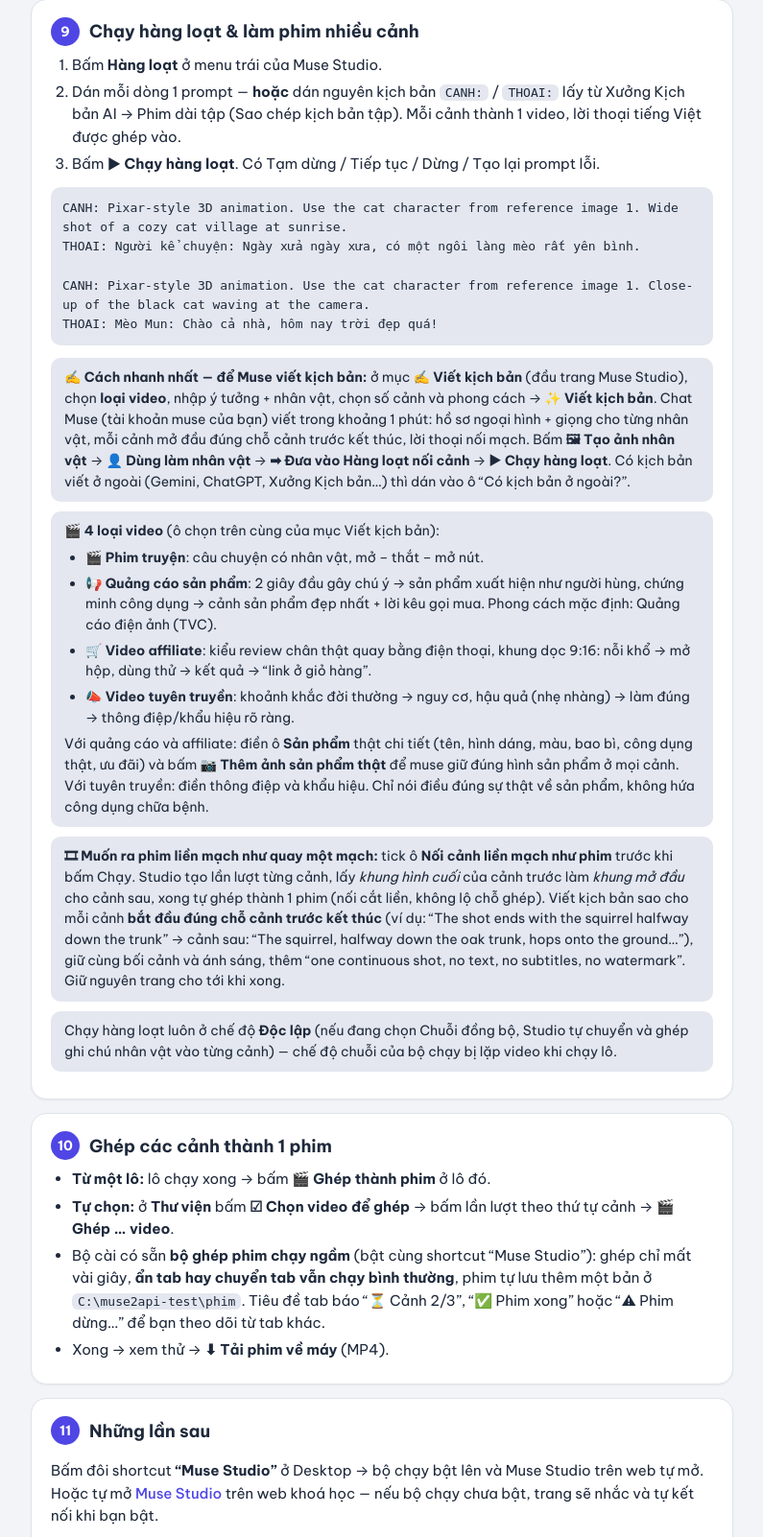
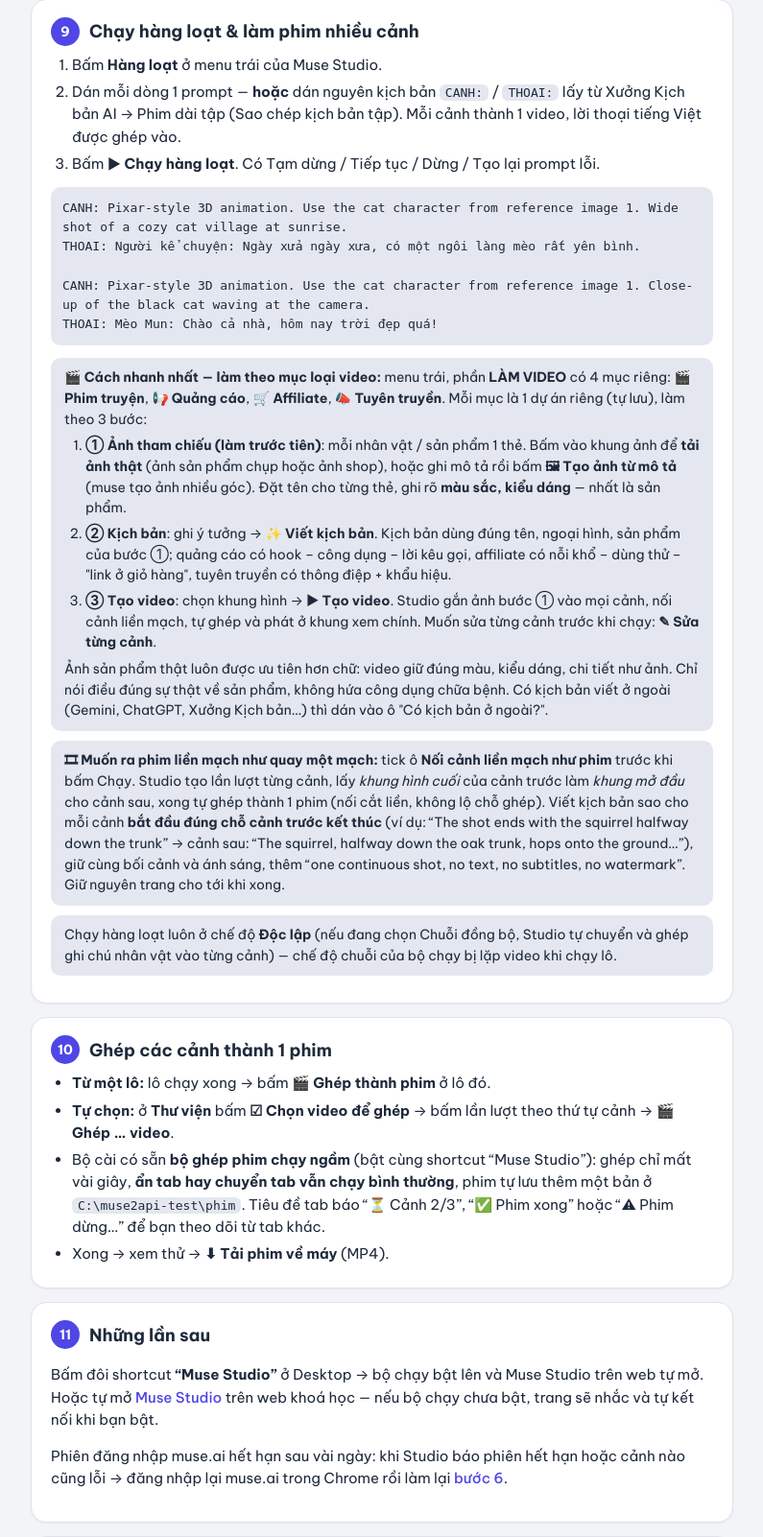
Before and after one commit to nguyenvanlap1096-ship-it/KHOAHOCVIDEOAI, a Node project: template views/muse-guide.ejs in a window 1280 px wide. Shown: the part 2900-4502 px from the top of the page at 96% size, without its empty margins (304-1099 px from the left). Run offline with Node 20 templates, Linux system fonts and the light colour scheme; the template is opened without the code that fills it: most values are stand-ins (such as "Sample title", 1, 10 or a date in 2020); grey boxes marked "Sample" are stand-in pictures.

Commit message:
Muse Studio: hướng dẫn quy trình 3 bước theo từng loại video
Co-Authored-By: Claude Opus 5.5 <noreply@anthropic.com>

```diff
--- a/views/muse-guide.ejs
+++ b/views/muse-guide.ejs
@@ -123,15 +123,13 @@ THOAI: Người kể chuyện: Ngày xửa ngày xưa, có một ngôi làng mè
 
 CANH: Pixar-style 3D animation. Use the cat character from reference image 1. Close-up of the black cat waving at the camera.
 THOAI: Mèo Mun: Chào cả nhà, hôm nay trời đẹp quá!</pre>
-    <div class="tip"><strong>✍ Cách nhanh nhất — để Muse viết kịch bản:</strong> ở mục <strong>✍ Viết kịch bản</strong> (đầu trang Muse Studio), chọn <strong>loại video</strong>, nhập ý tưởng + nhân vật, chọn số cảnh và phong cách → <strong>✨ Viết kịch bản</strong>. Chat Muse (tài khoản muse của bạn) viết trong khoảng 1 phút: hồ sơ ngoại hình + giọng cho từng nhân vật, mỗi cảnh mở đầu đúng chỗ cảnh trước kết thúc, lời thoại nối mạch. Bấm <strong>🖼 Tạo ảnh nhân vật</strong> → <strong>👤 Dùng làm nhân vật</strong> → <strong>➡ Đưa vào Hàng loạt nối cảnh</strong> → <strong>▶ Chạy hàng loạt</strong>. Có kịch bản viết ở ngoài (Gemini, ChatGPT, Xưởng Kịch bản…) thì dán vào ô “Có kịch bản ở ngoài?”.</div>
-    <div class="tip"><strong>🎬 4 loại video</strong> (ô chọn trên cùng của mục Viết kịch bản):
-      <ul>
-        <li><strong>🎬 Phim truyện</strong>: câu chuyện có nhân vật, mở – thắt – mở nút.</li>
-        <li><strong>📢 Quảng cáo sản phẩm</strong>: 2 giây đầu gây chú ý → sản phẩm xuất hiện như người hùng, chứng minh công dụng → cảnh sản phẩm đẹp nhất + lời kêu gọi mua. Phong cách mặc định: Quảng cáo điện ảnh (TVC).</li>
-        <li><strong>🛒 Video affiliate</strong>: kiểu review chân thật quay bằng điện thoại, khung dọc 9:16: nỗi khổ → mở hộp, dùng thử → kết quả → “link ở giỏ hàng”.</li>
-        <li><strong>📣 Video tuyên truyền</strong>: khoảnh khắc đời thường → nguy cơ, hậu quả (nhẹ nhàng) → làm đúng → thông điệp/khẩu hiệu rõ ràng.</li>
-      </ul>
-      Với quảng cáo và affiliate: điền ô <strong>Sản phẩm</strong> thật chi tiết (tên, hình dáng, màu, bao bì, công dụng thật, ưu đãi) và bấm <strong>📷 Thêm ảnh sản phẩm thật</strong> để muse giữ đúng hình sản phẩm ở mọi cảnh. Với tuyên truyền: điền thông điệp và khẩu hiệu. Chỉ nói điều đúng sự thật về sản phẩm, không hứa công dụng chữa bệnh.</div>
+    <div class="tip"><strong>🎬 Cách nhanh nhất — làm theo mục loại video:</strong> menu trái, phần <strong>LÀM VIDEO</strong> có 4 mục riêng: <strong>🎬 Phim truyện</strong>, <strong>📢 Quảng cáo</strong>, <strong>🛒 Affiliate</strong>, <strong>📣 Tuyên truyền</strong>. Mỗi mục là 1 dự án riêng (tự lưu), làm theo 3 bước:
+      <ol>
+        <li><strong>① Ảnh tham chiếu (làm trước tiên)</strong>: mỗi nhân vật / sản phẩm 1 thẻ. Bấm vào khung ảnh để <strong>tải ảnh thật</strong> (ảnh sản phẩm chụp hoặc ảnh shop), hoặc ghi mô tả rồi bấm <strong>🖼 Tạo ảnh từ mô tả</strong> (muse tạo ảnh nhiều góc). Đặt tên cho từng thẻ, ghi rõ <strong>màu sắc, kiểu dáng</strong> — nhất là sản phẩm.</li>
+        <li><strong>② Kịch bản</strong>: ghi ý tưởng → <strong>✨ Viết kịch bản</strong>. Kịch bản dùng đúng tên, ngoại hình, sản phẩm của bước ①; quảng cáo có hook – công dụng – lời kêu gọi, affiliate có nỗi khổ – dùng thử – "link ở giỏ hàng", tuyên truyền có thông điệp + khẩu hiệu.</li>
+        <li><strong>③ Tạo video</strong>: chọn khung hình → <strong>▶ Tạo video</strong>. Studio gắn ảnh bước ① vào mọi cảnh, nối cảnh liền mạch, tự ghép và phát ở khung xem chính. Muốn sửa từng cảnh trước khi chạy: <strong>✎ Sửa từng cảnh</strong>.</li>
+      </ol>
+      Ảnh sản phẩm thật luôn được ưu tiên hơn chữ: video giữ đúng màu, kiểu dáng, chi tiết như ảnh. Chỉ nói điều đúng sự thật về sản phẩm, không hứa công dụng chữa bệnh. Có kịch bản viết ở ngoài (Gemini, ChatGPT, Xưởng Kịch bản…) thì dán vào ô "Có kịch bản ở ngoài?".</div>
     <div class="tip"><strong>🎞 Muốn ra phim liền mạch như quay một mạch:</strong> tick ô <strong>Nối cảnh liền mạch như phim</strong> trước khi bấm Chạy. Studio tạo lần lượt từng cảnh, lấy <em>khung hình cuối</em> của cảnh trước làm <em>khung mở đầu</em> cho cảnh sau, xong tự ghép thành 1 phim (nối cắt liền, không lộ chỗ ghép). Viết kịch bản sao cho mỗi cảnh <strong>bắt đầu đúng chỗ cảnh trước kết thúc</strong> (ví dụ: “The shot ends with the squirrel halfway down the trunk” → cảnh sau: “The squirrel, halfway down the oak trunk, hops onto the ground…”), giữ cùng bối cảnh và ánh sáng, thêm “one continuous shot, no text, no subtitles, no watermark”. Giữ nguyên trang cho tới khi xong.</div>
     <div class="tip">Chạy hàng loạt luôn ở chế độ <strong>Độc lập</strong> (nếu đang chọn Chuỗi đồng bộ, Studio tự chuyển và ghép ghi chú nhân vật vào từng cảnh) — chế độ chuỗi của bộ chạy bị lặp video khi chạy lô.</div>
   </div>
```
